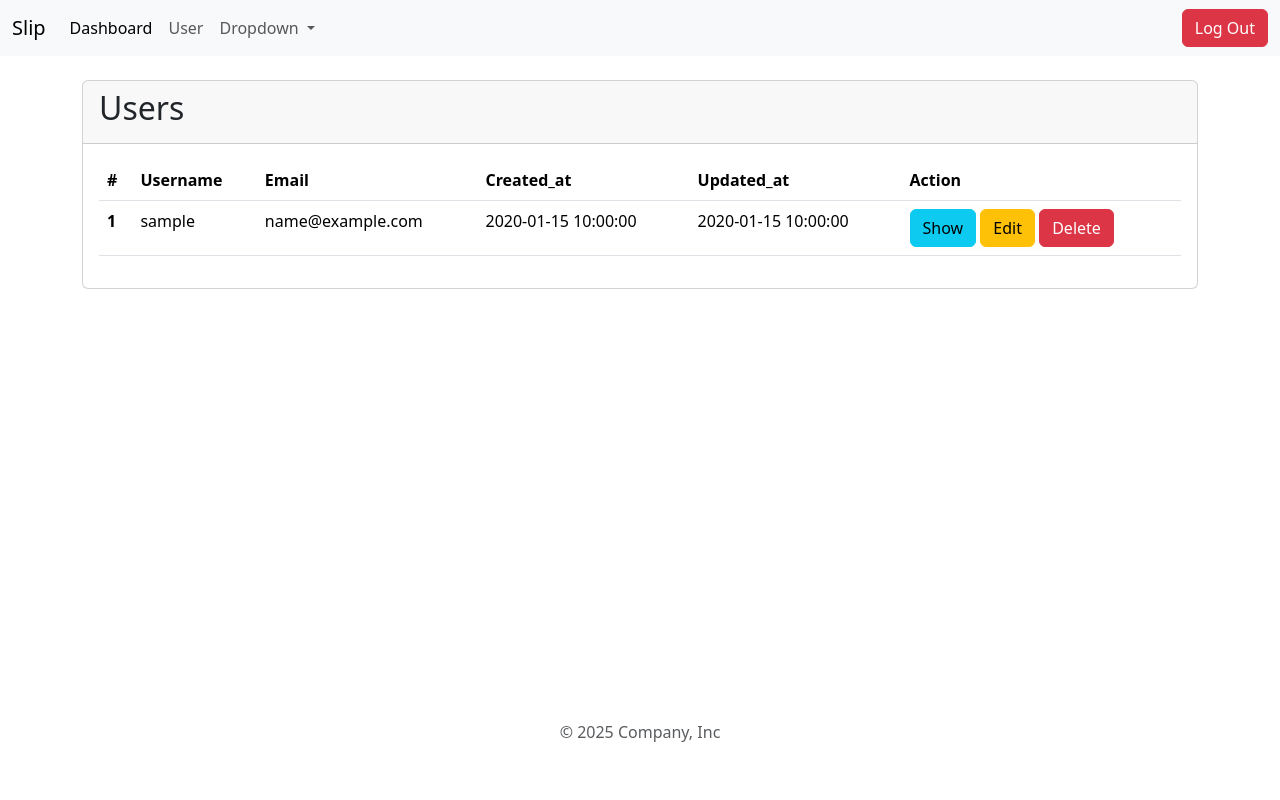
After one commit to teebin2019/slip_app, a PHP site: page /slip_app/users/index.php in a window 1280 px wide. The commit adds this page. Run offline with PHP 8.4, Linux system fonts and the light colour scheme; the visitor is signed in with stand-in values (Sample User, id 1); tables that the repository leaves empty or names only in its code hold one stand-in row (values such as "Sample post").

Commit message:
update index

```diff
--- a/dashboard.php
+++ b/dashboard.php
@@ -1,7 +1,8 @@
 <?php session_start();
 
-if (!$_SESSION)
-    header('Location: index.php'); //login ถูกต้องและกระโดดไปหน้าตามที่ต้องการ
+if (!$_SESSION) {
+    header('Location: index.php');
+}
 ?>
 <!DOCTYPE html>
 <html lang="en">
--- a/header.php
+++ b/header.php
@@ -1,16 +1,16 @@
    <nav class="navbar navbar-expand-lg bg-body-tertiary">
        <div class="container-fluid">
-           <a class="navbar-brand" href="#">Slip</a>
+           <a class="navbar-brand" href="/slip_app/index.php">Slip</a>
            <button class="navbar-toggler" type="button" data-bs-toggle="collapse" data-bs-target="#navbarSupportedContent" aria-controls="navbarSupportedContent" aria-expanded="false" aria-label="Toggle navigation">
                <span class="navbar-toggler-icon"></span>
            </button>
            <div class="collapse navbar-collapse" id="navbarSupportedContent">
                <ul class="navbar-nav me-auto mb-2 mb-lg-0">
                    <li class="nav-item">
-                       <a class="nav-link active" aria-current="page" href="#">Home</a>
+                       <a class="nav-link active" aria-current="page" href="/slip_app/dashboard.php">Dashboard</a>
                    </li>
                    <li class="nav-item">
-                       <a class="nav-link" href="#">Link</a>
+                       <a class="nav-link" href="/slip_app/users/index.php">User</a>
                    </li>
                    <li class="nav-item dropdown">
                        <a class="nav-link dropdown-toggle" href="#" role="button" data-bs-toggle="dropdown" aria-expanded="false">
@@ -25,12 +25,9 @@
                            <li><a class="dropdown-item" href="#">Something else here</a></li>
                        </ul>
                    </li>
-                   <li class="nav-item">
-                       <a class="nav-link disabled" aria-disabled="true">Disabled</a>
-                   </li>
                </ul>
                <?php if (!empty($_SESSION)) : ?>
-                   <a href="logout.php" class="btn btn-danger">Log Out</a>
+                   <a href="/slip_app/logout.php" class="btn btn-danger">Log Out</a>
                <?php else : ?>
                    <a href="index.php" class="btn btn-warning me-2">Log In</a>
                    <a href="register.php" class="btn btn-primary">Sign Up</a>
--- /dev/null
+++ b/users/index.php
@@ -0,0 +1,67 @@
+<?php session_start();
+
+include_once '../connent/db.php';
+if (!$_SESSION) {
+    header('Location: /slip_app/index.php');
+}
+$stmt = $conn->prepare("SELECT * FROM users");
+$stmt->execute();
+$row = $stmt->fetchAll();
+?>
+
+<!DOCTYPE html>
+<html lang="en">
+
+<head>
+    <meta charset="UTF-8">
+    <meta name="viewport" content="width=device-width, initial-scale=1.0">
+    <link href="https://cdn.jsdelivr.net/npm/bootstrap@5.3.7/dist/css/bootstrap.min.css" rel="stylesheet">
+    <title>Users</title>
+</head>
+
+<body class=" d-flex flex-column" style="min-height: 100vh;">
+    <?php include_once '../header.php' ?>
+    <div class="container my-4">
+        <div class="card">
+            <div class="card-header d-flex justify-content-between align-items-center">
+                <h2>Users</h2>
+                <!-- <a href="#" class="btn btn-success">Add</a> -->
+            </div>
+            <div class="card-body">
+                <table class="table table-hover">
+                    <thead>
+                        <tr>
+                            <th scope="col">#</th>
+                            <th scope="col">Username</th>
+                            <th scope="col">Email</th>
+                            <th scope="col">Created_at</th>
+                            <th scope="col">Updated_at</th>
+                            <th scope="col">Action</th>
+                        </tr>
+                    </thead>
+                    <tbody>
+                        <?php foreach ($row as $key => $item): ?>
+                            <tr>
+                                <th scope="row"> <?= ++$key ?></th>
+                                <td> <?= $item['username'] ?></td>
+                                <td><?= $item['email'] ?></td>
+                                <td><?= $item['created_at'] ?></td>
+                                <td><?= $item['updated_at'] ?></td>
+                                <td>
+                                    <a href="show.php?id=<?= $item['id'] ?>" class="btn btn-info">Show</a>
+                                    <a href="edit.php?id=<?= $item['id'] ?>" class="btn btn-warning">Edit</a>
+                                    <a href="delete.php?id=<?= $item['id'] ?>" class="btn btn-danger">Delete</a>
+                                </td>
+                            </tr>
+                        <?php endforeach; ?>
+                    </tbody>
+                </table>
+            </div>
+        </div>
+    </div>
+    <?php include_once '../footer.php' ?>
+    <script src="https://cdn.jsdelivr.net/npm/bootstrap@5.3.7/dist/js/bootstrap.bundle.min.js"></script>
+
+</body>
+
+</html>
```
